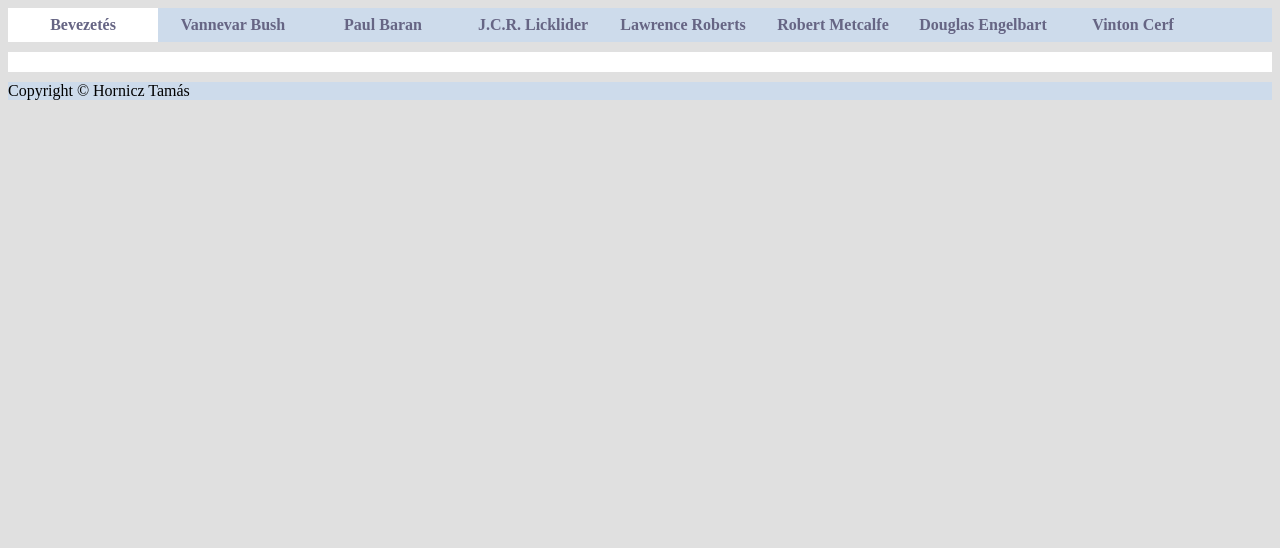
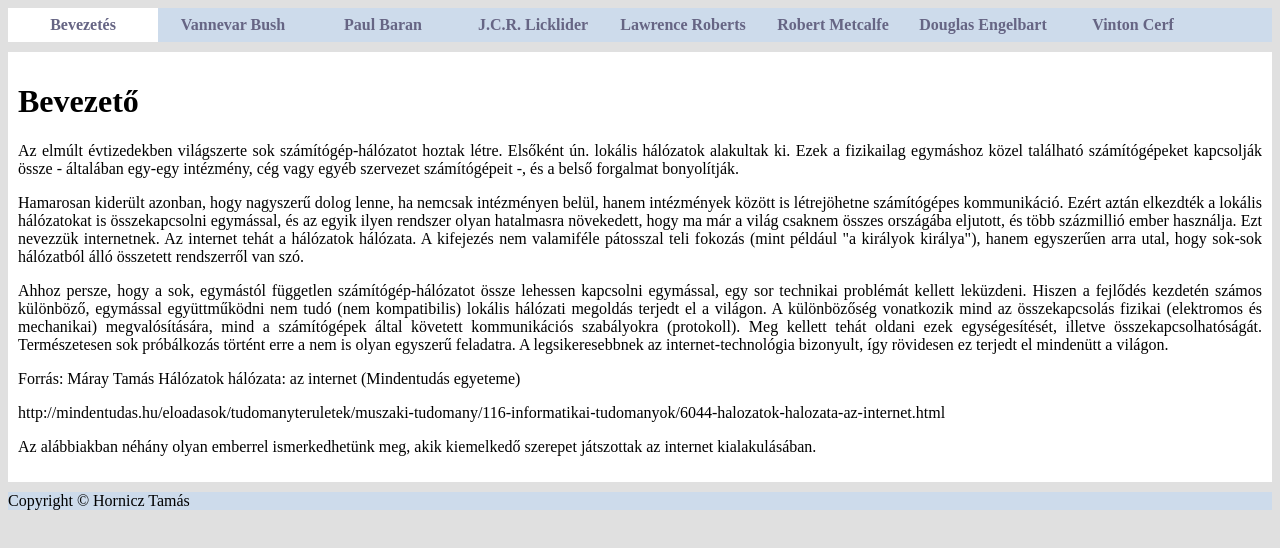
Before and after one commit to TamasHornicz/2021-11-17_Az-internet-tortenete, a plain HTML site: page tortenet.html in a window 1280 px wide. Shown: the part 10-558 px from the top of the page. Drawn offline with Linux system fonts and the light colour scheme.

Commit message:
3. feladat

```diff
--- a/tortenet.html
+++ b/tortenet.html
@@ -41,7 +41,13 @@
         </ul>
        </div>
        <div id="content">
-
+        <h1>Bevezető</h1>
+        <p>Az elmúlt évtizedekben világszerte sok számítógép-hálózatot hoztak létre. Elsőként ún. lokális hálózatok alakultak ki. Ezek a fizikailag egymáshoz közel található számítógépeket kapcsolják össze - általában egy-egy intézmény, cég vagy egyéb szervezet számítógépeit -, és a belső forgalmat bonyolítják.</p>
+        <p>Hamarosan kiderült azonban, hogy nagyszerű dolog lenne, ha nemcsak intézményen belül, hanem intézmények között is létrejöhetne számítógépes kommunikáció. Ezért aztán elkezdték a lokális hálózatokat is összekapcsolni egymással, és az egyik ilyen rendszer olyan hatalmasra növekedett, hogy ma már a világ csaknem összes országába eljutott, és több százmillió ember használja. Ezt nevezzük internetnek. Az internet tehát a hálózatok hálózata. A kifejezés nem valamiféle pátosszal teli fokozás (mint például "a királyok királya"), hanem egyszerűen arra utal, hogy sok-sok hálózatból álló összetett rendszerről van szó.</p>
+        <p>Ahhoz persze, hogy a sok, egymástól független számítógép-hálózatot össze lehessen kapcsolni egymással, egy sor technikai problémát kellett leküzdeni. Hiszen a fejlődés kezdetén számos különböző, egymással együttműködni nem tudó (nem kompatibilis) lokális hálózati megoldás terjedt el a világon. A különbözőség vonatkozik mind az összekapcsolás fizikai (elektromos és mechanikai) megvalósítására, mind a számítógépek által követett kommunikációs szabályokra (protokoll). Meg kellett tehát oldani ezek egységesítését, illetve összekapcsolhatóságát. Természetesen sok próbálkozás történt erre a nem is olyan egyszerű feladatra. A legsikeresebbnek az internet-technológia bizonyult, így rövidesen ez terjedt el mindenütt a világon.</p>
+        <p>Forrás: Máray Tamás Hálózatok hálózata: az internet (Mindentudás egyeteme)</p>
+        <p>http://mindentudas.hu/eloadasok/tudomanyteruletek/muszaki-tudomany/116-informatikai-tudomanyok/6044-halozatok-halozata-az-internet.html</p>
+        <p>Az alábbiakban néhány olyan emberrel ismerkedhetünk meg, akik kiemelkedő szerepet játszottak az internet kialakulásában.</p>
        </div>
        <div id="footer">
            Copyright &copy; Hornicz Tamás
```
